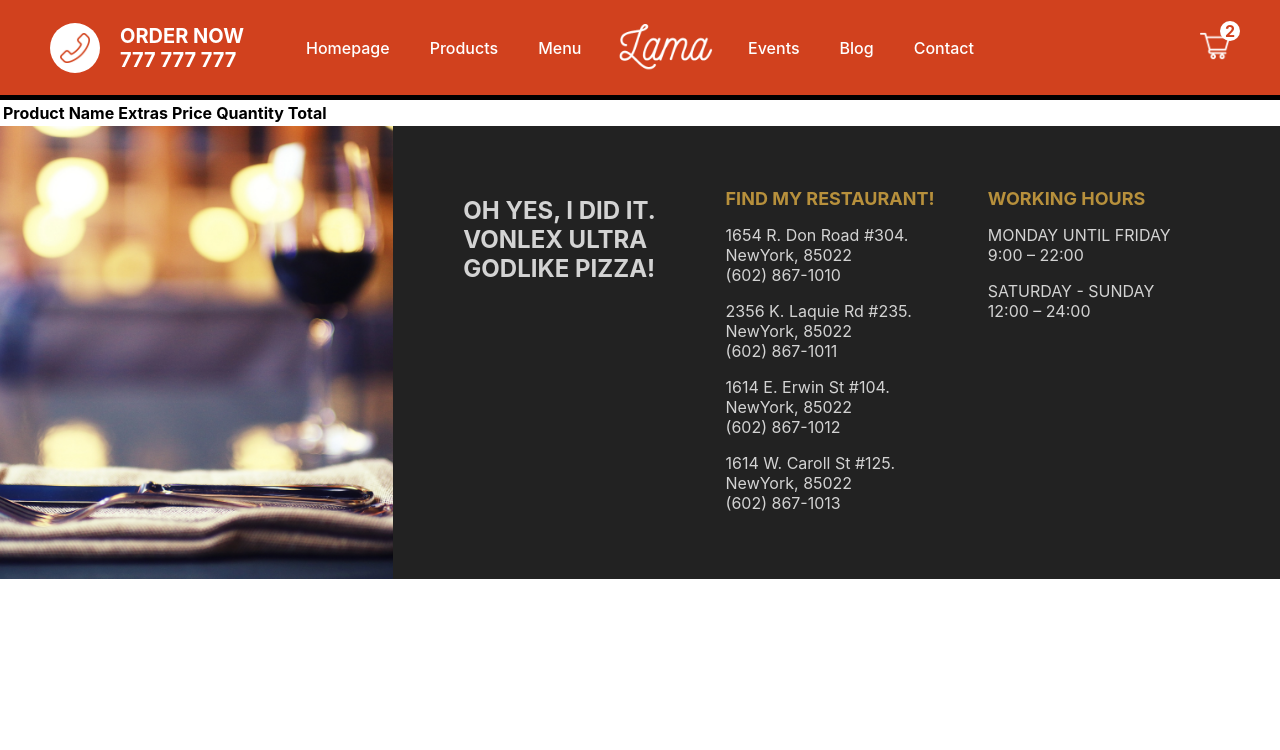
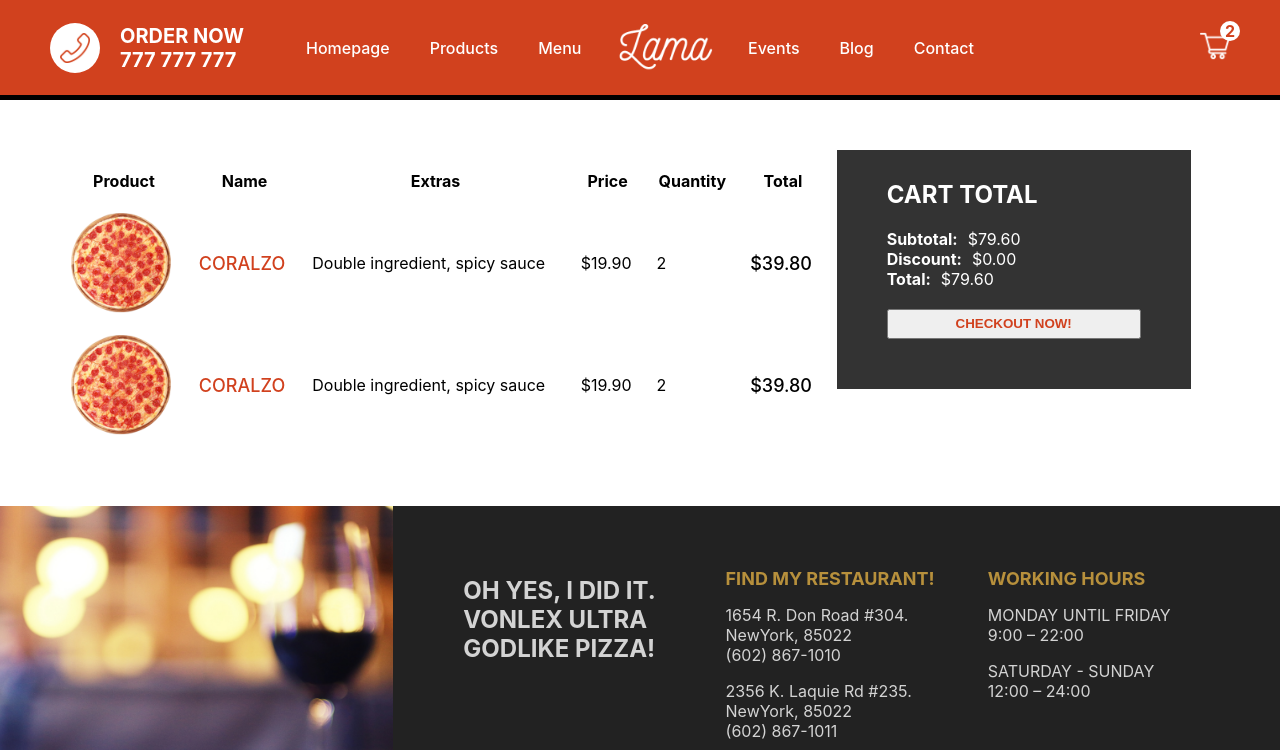
Before and after one commit to ViktorVonlex/food-app, a Next.js app: page /cart in a window 1280 px wide. Shown: the top 750 px of the page. Built offline with nearby package versions, Linux system fonts and the light colour scheme.

Commit message:
Static cart
Somewhat working

```diff
--- a/pages/cart.jsx
+++ b/pages/cart.jsx
@@ -1,13 +1,13 @@
-import React from 'react'
-import Image from 'next/image'
-import styles from '../styles/Cart.module.css'
+import styles from "../styles/Cart.module.css";
+import Image from "next/image";
 
-function Cart() {
+const Cart = () => {
   return (
     <div className={styles.container}>
       <div className={styles.left}>
         <table className={styles.table}>
-                    <tr className={styles.tr}>
+            <thead>
+                <tr className={styles.trTitle}>
                     <th>Product</th>
                     <th>Name</th>
                     <th>Extras</th>
@@ -15,11 +15,87 @@
                     <th>Quantity</th>
                     <th>Total</th>
                 </tr>
+            </thead>
+            <tbody>
+                <tr className={styles.tr}>
+            <td>
+              <div className={styles.imgContainer}>
+                <Image
+                  src="/img/pizza.png"
+                  layout="fill"
+                  objectFit="cover"
+                  alt=""
+                />
+              </div>
+            </td>
+            <td>
+              <span className={styles.name}>CORALZO</span>
+            </td>
+            <td>
+              <span className={styles.extras}>
+                Double ingredient, spicy sauce
+              </span>
+            </td>
+            <td>
+              <span className={styles.price}>$19.90</span>
+            </td>
+            <td>
+              <span className={styles.quantity}>2</span>
+            </td>
+            <td>
+              <span className={styles.total}>$39.80</span>
+            </td>
+          </tr>
+          <tr className={styles.tr}>
+            <td>
+              <div className={styles.imgContainer}>
+                <Image
+                  src="/img/pizza.png"
+                  layout="fill"
+                  objectFit="cover"
+                  alt=""
+                />
+              </div>
+            </td>
+            <td>
+              <span className={styles.name}>CORALZO</span>
+            </td>
+            <td>
+              <span className={styles.extras}>
+                Double ingredient, spicy sauce
+              </span>
+            </td>
+            <td>
+              <span className={styles.price}>$19.90</span>
+            </td>
+            <td>
+              <span className={styles.quantity}>2</span>
+            </td>
+            <td>
+              <span className={styles.total}>$39.80</span>
+            </td>
+          </tr>
+            </tbody>
+
         </table>
       </div>
-            <div className={styles.right}></div>
+      <div className={styles.right}>
+        <div className={styles.wrapper}>
+          <h2 className={styles.title}>CART TOTAL</h2>
+          <div className={styles.totalText}>
+            <b className={styles.totalTextTitle}>Subtotal:</b>$79.60
           </div>
-    )
-}
+          <div className={styles.totalText}>
+            <b className={styles.totalTextTitle}>Discount:</b>$0.00
+          </div>
+          <div className={styles.totalText}>
+            <b className={styles.totalTextTitle}>Total:</b>$79.60
+          </div>
+          <button className={styles.button}>CHECKOUT NOW!</button>
+        </div>
+      </div>
+    </div>
+  );
+};
 
-export default Cart
+export default Cart;
--- a/styles/Cart.module.css
+++ b/styles/Cart.module.css
@@ -1 +1,58 @@
-.container {}
+.container {
+    padding: 50px;
+    display: flex;
+  }
+
+  .left {
+    flex: 2;
+  }
+
+  .right {
+    flex: 1;
+  }
+
+  .imgContainer {
+    width: 100px;
+    height: 100px;
+    position: relative;
+  }
+
+  .table {
+    width: 100%;
+    border-spacing: 20px;
+  }
+
+  .name {
+    font-weight: 500;
+    color: #d1411e;
+    font-size: 18px;
+  }
+
+  .total {
+    font-weight: 500;
+    font-size: 18px;
+  }
+
+  .wrapper {
+    width: 90%;
+    max-height: 300px;
+    background-color: #333;
+    padding: 50px;
+    padding-top: 10px;
+    display: flex;
+    flex-direction: column;
+    justify-content: space-between;
+    color: white;
+  }
+
+  .totalTextTitle {
+    margin-right: 10px;
+  }
+
+  .button {
+    height: 30px;
+    color: #d1411e;
+    font-weight: bold;
+    cursor: pointer;
+    margin-top: 20px;
+  }
```
Also changed, not shown: 1 other file (tests, documents, lock files or other folders). Lines whose indentation alone changed are shown as unchanged.
